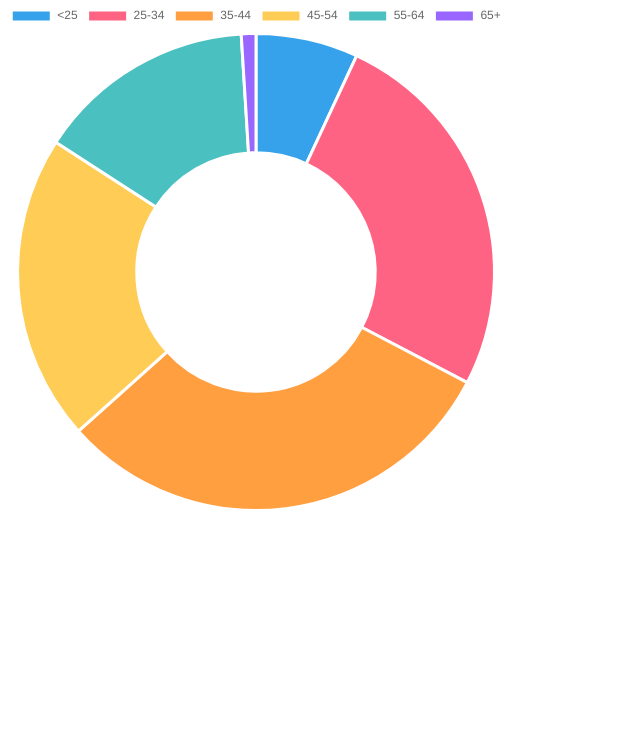
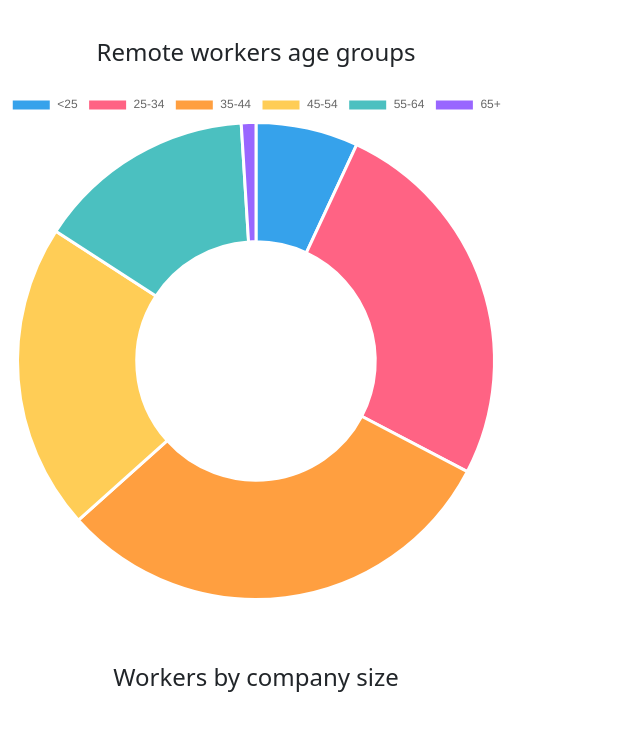
Before and after one commit to Senimtra/data-homeoffice-project, a Django app: page /analysis in a window 1280 px wide. Shown: the part 56-787 px from the top of the page, without its empty margins (0-640 px from the left). Run offline with Django 4.2, Linux system fonts and the light colour scheme; data comes from the database, SQL or seed files in the repository.

Commit message:
charts data functions -> 'charts' module

```diff
--- /dev/null
+++ b/charts/data.py
@@ -0,0 +1,18 @@
+from core.models import Employees
+from django.db.models import Count
+
+import json
+import re
+
+### Age groups donut chart ###
+def age_groups():
+   print('haha')
+   age_groups = []; labels = []; data = []
+   age_query = Employees.objects.values('age').annotate(count=Count('age')).order_by()
+   for group in age_query:
+      age_groups.append((re.findall('\d{2}', group['age'])[-1], group['age'], group['count']))
+   age_groups = sorted(age_groups)
+   labels = [label[1] for label in age_groups]
+   data = [data[2] for data in age_groups]
+   context = {'labels': json.dumps(labels), 'data': json.dumps(data)}
+   return context
--- a/core/templates/analysis.html
+++ b/core/templates/analysis.html
@@ -2,12 +2,16 @@
 
 {% block content %}
 
+<!-- ### Include Chart.js CDN ### -->
+<script src="https://cdn.jsdelivr.net/npm/chart.js"></script>
+
+<br>
+
+<h4>Remote workers age groups</h4>
+
 <div>
    <canvas id="age-groups"></canvas>
 </div>
-
-<!-- ### Include Chart.js CDN ### -->
-<script src="https://cdn.jsdelivr.net/npm/chart.js"></script>
 
 <!-- ### Age groups data (views.py) ### -->
 <script id="age-groups-labels" type="application/json">{{labels|safe}}</script>
@@ -31,4 +35,8 @@
    });
 </script>
 
+<br><br>
+
+<h4>Workers by company size</h4>
+
 {% endblock %}
--- a/core/views.py
+++ b/core/views.py
@@ -3,10 +3,8 @@ from django.http import HttpResponse, HttpResponseRedirect
 from django.template import loader
 from django.urls import reverse
 from .models import Employees
-from django.db.models import Count
 
-import json
-import re
+from charts.data import age_groups
 
 ### Home view ###
 def home(request):
@@ -16,14 +14,7 @@ def home(request):
 ### Analysis view ###
 def analysis(request):
    template = loader.get_template('analysis.html')
-   age_groups = []; labels = []; data = []
-   age_query = Employees.objects.values('age').annotate(count=Count('age')).order_by()
-   for group in age_query:
-      age_groups.append((re.findall('\d{2}', group['age'])[-1], group['age'], group['count']))
-   age_groups = sorted(age_groups)
-   labels = [label[1] for label in age_groups]
-   data = [data[2] for data in age_groups]
-   context = {'labels': json.dumps(labels), 'data': json.dumps(data)}
+   context = age_groups()
    return HttpResponse(template.render(context, request))
 
 ### Survey view ###
--- a/static/styles/styles.css
+++ b/static/styles/styles.css
@@ -2,3 +2,10 @@
   width: 40% !important;
   height: 40% !important;
 }
+
+h4 {
+  width: 40%;
+  border: 2px solid white;
+  padding: 0.5em !important;
+  text-align: center;
+}
--- a/static/styles/styles.scss
+++ b/static/styles/styles.scss
@@ -2,3 +2,10 @@
 	width: 40% !important;
 	height: 40% !important;
 }
+
+h4 {
+	width: 40%;
+	border: 2px solid white;
+	padding: 0.5em !important;
+	text-align: center;
+}
```
Also changed, not shown: charts/__init__.py (added).
